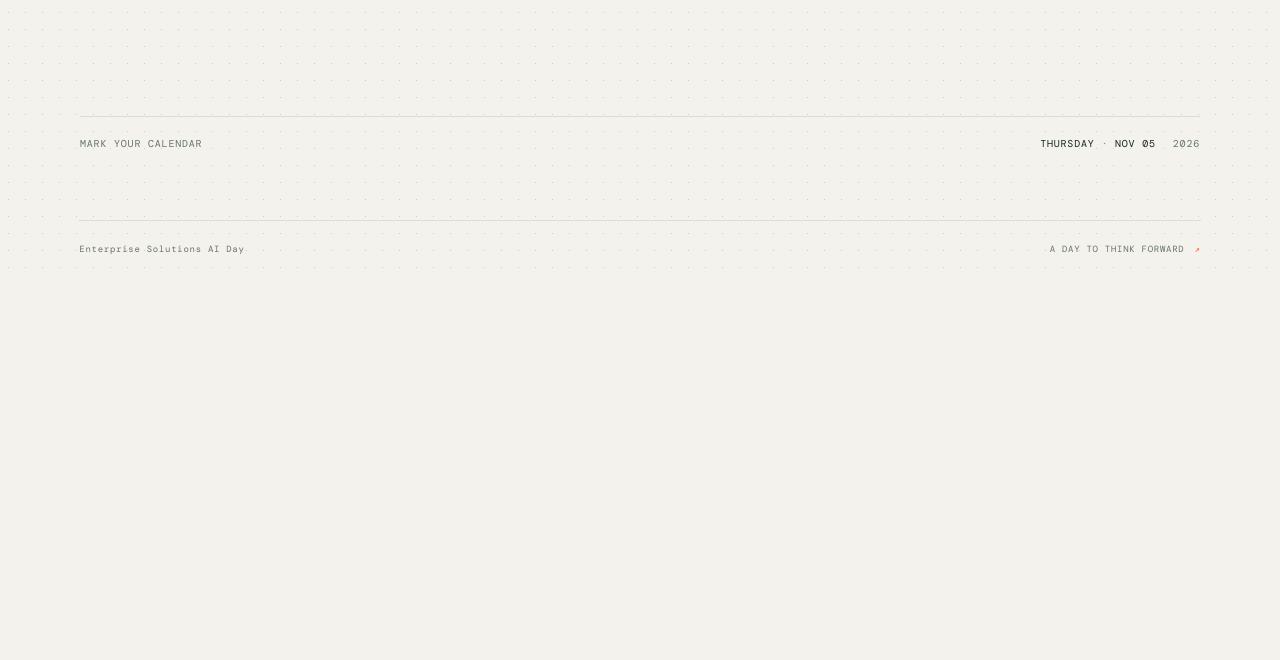
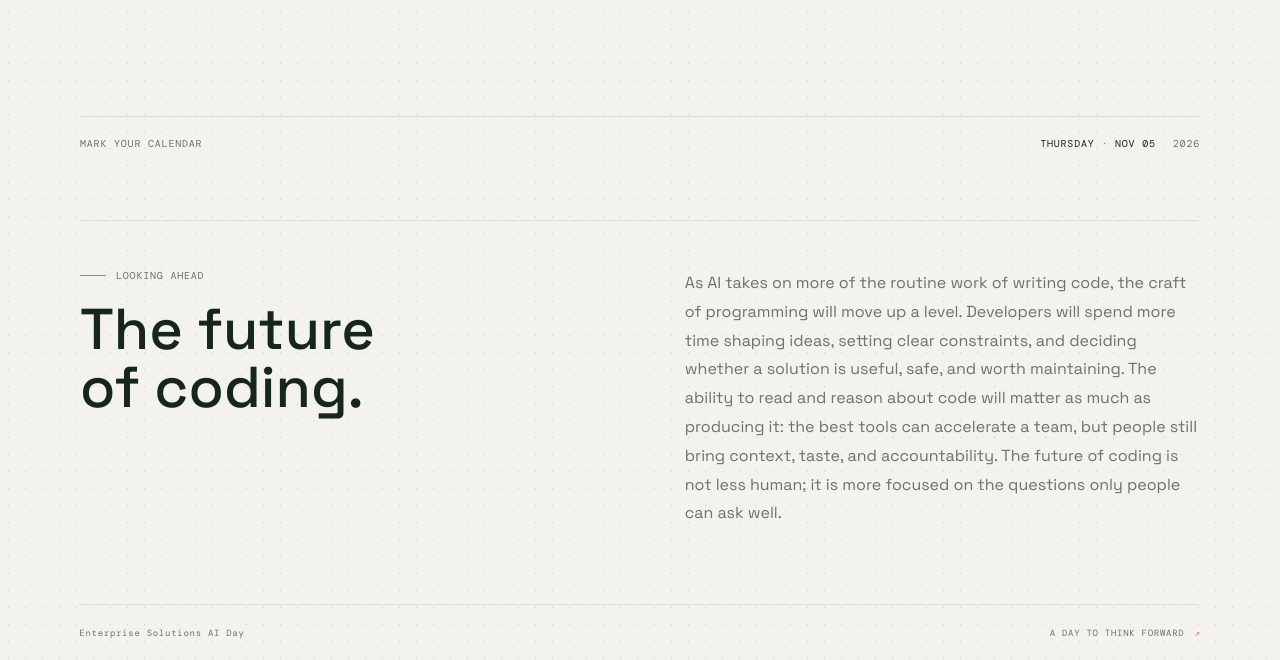
Before and after one commit to geirowew/ESAIDaygow, a Flask app: page / in a window 1280 px wide. Shown: the part 523-1183 px from the top of the page. Before the commit the page ends 791 px from the top, so only its background shows below. Run offline with Flask 3, Linux system fonts and the light colour scheme.

Commit message:
Add future section to index.html and style updates for improved layout

```diff
--- a/static/style.css
+++ b/static/style.css
@@ -266,6 +266,36 @@ h1 span {
     color: var(--orange);
 }
 
+.future-section {
+    display: grid;
+    width: min(100%, 1120px);
+    margin: 0 auto;
+    padding: 48px 0 76px;
+    grid-template-columns: 1fr 1fr;
+    column-gap: 8%;
+    border-top: 1px solid var(--line);
+}
+
+.future-heading .eyebrow {
+    margin-bottom: 19px;
+}
+
+.future-section h2 {
+    margin: 0;
+    font-size: clamp(38px, 4.5vw, 58px);
+    font-weight: 500;
+    line-height: 1;
+}
+
+.future-copy {
+    max-width: 560px;
+    margin: 0;
+    align-self: center;
+    color: var(--muted);
+    font-size: 16px;
+    line-height: 1.8;
+}
+
 .footer {
     min-height: 56px;
     border-top: 1px solid var(--line);
@@ -355,6 +385,16 @@ h1 span {
         font-size: 9px;
     }
 
+    .future-section {
+        padding: 42px 0 54px;
+        grid-template-columns: 1fr;
+        row-gap: 24px;
+    }
+
+    .future-copy {
+        font-size: 15px;
+    }
+
     .footer {
         min-height: 60px;
         gap: 12px;
--- a/templates/index.html
+++ b/templates/index.html
@@ -48,6 +48,14 @@
         <span class="date-note-year">2026</span>
     </div>
 </section>
+
+<section class="future-section" aria-labelledby="future-title">
+    <div class="future-heading">
+        <p class="eyebrow"><span class="eyebrow-line" aria-hidden="true"></span> LOOKING AHEAD</p>
+        <h2 id="future-title">The future<br>of coding.</h2>
+    </div>
+    <p class="future-copy">As AI takes on more of the routine work of writing code, the craft of programming will move up a level. Developers will spend more time shaping ideas, setting clear constraints, and deciding whether a solution is useful, safe, and worth maintaining. The ability to read and reason about code will matter as much as producing it: the best tools can accelerate a team, but people still bring context, taste, and accountability. The future of coding is not less human; it is more focused on the questions only people can ask well.</p>
+</section>
 {% endblock %}
 
 {% block scripts %}
```
